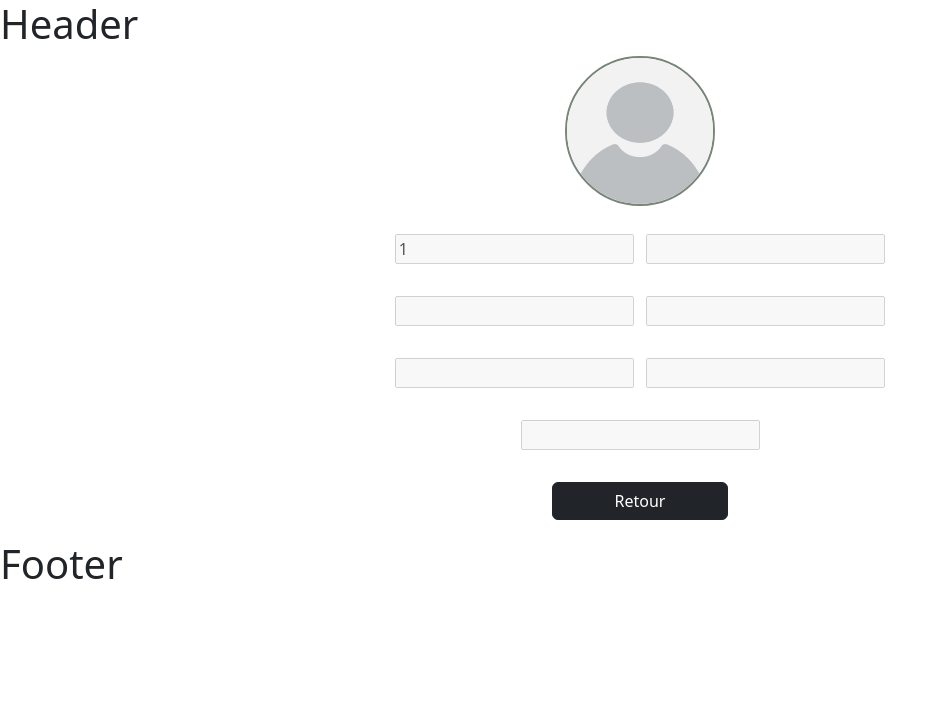
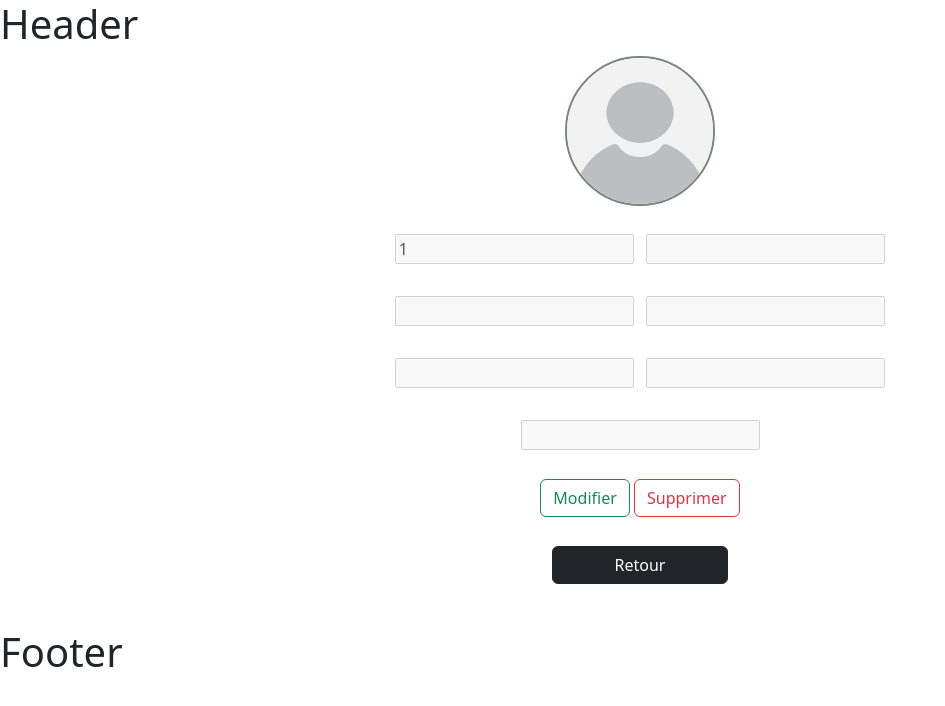
Before and after one commit to Sa0ki/BookStore, a React (Create React App) app in the folder frontend/: page /master/responsable/get/1 in a window 1280 px wide. Shown: the top 706 px of the page, without its empty margins (0-945 px from the left). Built offline with nearby package versions, Linux system fonts and the light colour scheme; no server answers.

Commit message:
Responsable updated display

```diff
--- a/frontend/src/Composants/Responsable/FormulaireResponsable.js
+++ b/frontend/src/Composants/Responsable/FormulaireResponsable.js
@@ -28,6 +28,11 @@ function FormulaireResponsable(){
                 setImage("unknown.jpg")
             return <img className="profilePic" src={require("./Images/Responsables/unknown.jpg")} alt="pic"/>
         }
+    }
+
+    function Retour(e){
+        e.preventDefault()
+        navigate("/master/responsable")
     }
 
     async function Submit(e){
@@ -64,6 +69,9 @@ function FormulaireResponsable(){
                         <tr>
                             <td><center><Button variant="primary" onClick={(e)=>Submit(e)}>&nbsp;&nbsp;&nbsp;&nbsp;&nbsp;&nbsp;&nbsp;&nbsp;&nbsp;&nbsp;&nbsp;&nbsp;Ajouter&nbsp;&nbsp;&nbsp;&nbsp;&nbsp;&nbsp;&nbsp;&nbsp;&nbsp;&nbsp;&nbsp;&nbsp;</Button></center></td>
                         </tr>
+                        <tr>
+                            <td><center><Button variant="dark" onClick={(e)=>Retour(e)}>&nbsp;&nbsp;&nbsp;&nbsp;&nbsp;&nbsp;&nbsp;&nbsp;&nbsp;&nbsp;&nbsp;&nbsp;Retour&nbsp;&nbsp;&nbsp;&nbsp;&nbsp;&nbsp;&nbsp;&nbsp;&nbsp;&nbsp;&nbsp;&nbsp;</Button></center></td>
+                        </tr>
                     </tbody>
                 </Table>
             </Form>
--- a/frontend/src/Composants/Responsable/ResultatRechercheResponsable.js
+++ b/frontend/src/Composants/Responsable/ResultatRechercheResponsable.js
@@ -1,6 +1,7 @@
 import ServiceResponsable from "../../Services/ResponsableServices";
 import {useEffect, useState} from "react";
-import {useNavigate, useParams} from "react-router-dom";
+import {useNavigate, NavLink, useParams} from "react-router-dom";
+
 //Componments of react bootstrap
 import Form from "../../../node_modules/react-bootstrap/Form"
 import Button from "../../../node_modules/react-bootstrap/Button"
@@ -43,6 +44,11 @@ function ResultatRechercheResponsable(){
         }
     }
 
+    async function deleteResponsable(id){
+        await ServiceResponsable.deleteResponsable(id)
+        navigate("/master/responsable")
+    }
+
     useEffect(() => {
         getResponsableById()
     }, [])
@@ -77,9 +83,21 @@ function ResultatRechercheResponsable(){
                         <br/>
                         <tr><td><center><input type ="text" id="image" disabled="disabled" value={image}/></center></td></tr>
                         <br/>
+                        <center>
+                        <tr>
+                            <td>
+                                <NavLink to={`/master/responsable/update/${id}`} style={isActive => ({textDecoration: "none", color: "white"})}>
+                                <Button variant = "outline-success">Modifier</Button>
+                                </NavLink>&nbsp;
+                                <Button variant="outline-danger" onClick={()=>deleteResponsable(id)}>Supprimer</Button>
+                            </td>
+                        </tr>
+                        </center>
+                        <br/>
                         <tr>
                             <td><center><Button variant="dark" onClick={(e)=>Submit(e)}>&nbsp;&nbsp;&nbsp;&nbsp;&nbsp;&nbsp;&nbsp;&nbsp;&nbsp;&nbsp;&nbsp;&nbsp;Retour&nbsp;&nbsp;&nbsp;&nbsp;&nbsp;&nbsp;&nbsp;&nbsp;&nbsp;&nbsp;&nbsp;&nbsp;</Button></center></td>
                         </tr>
+                        <br/>
                     </tbody>
                 </Table>
             </Form>
```
